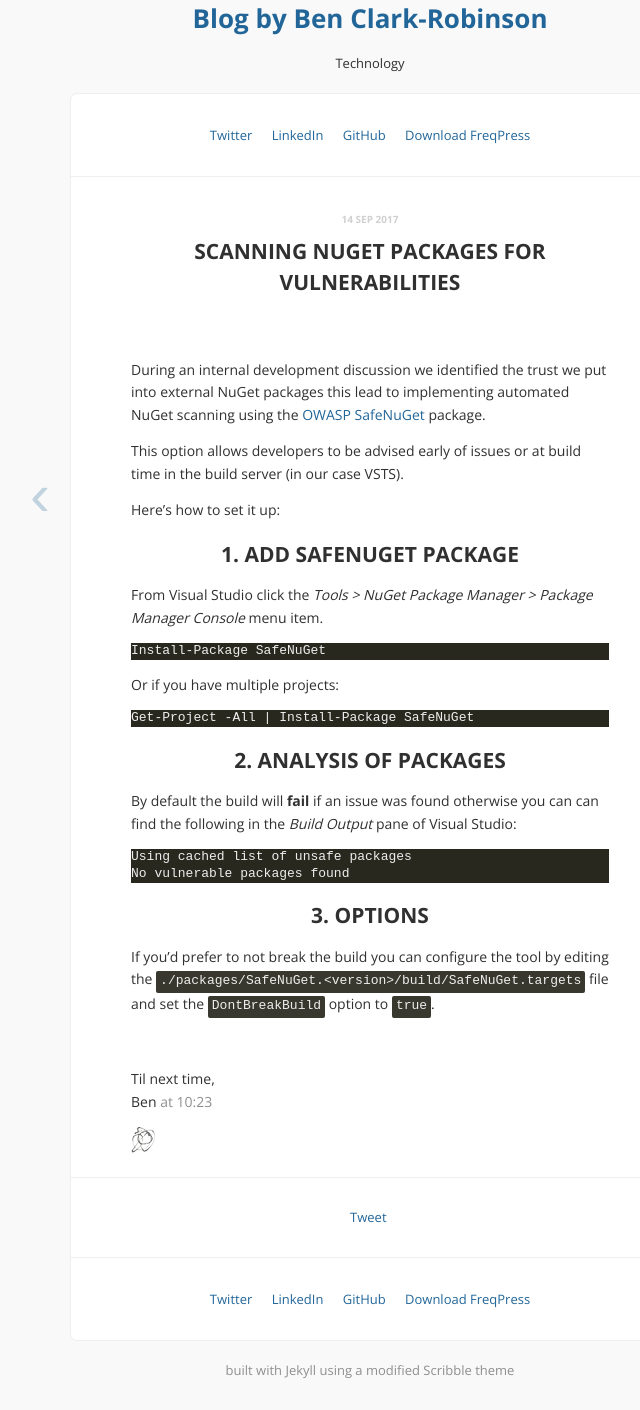
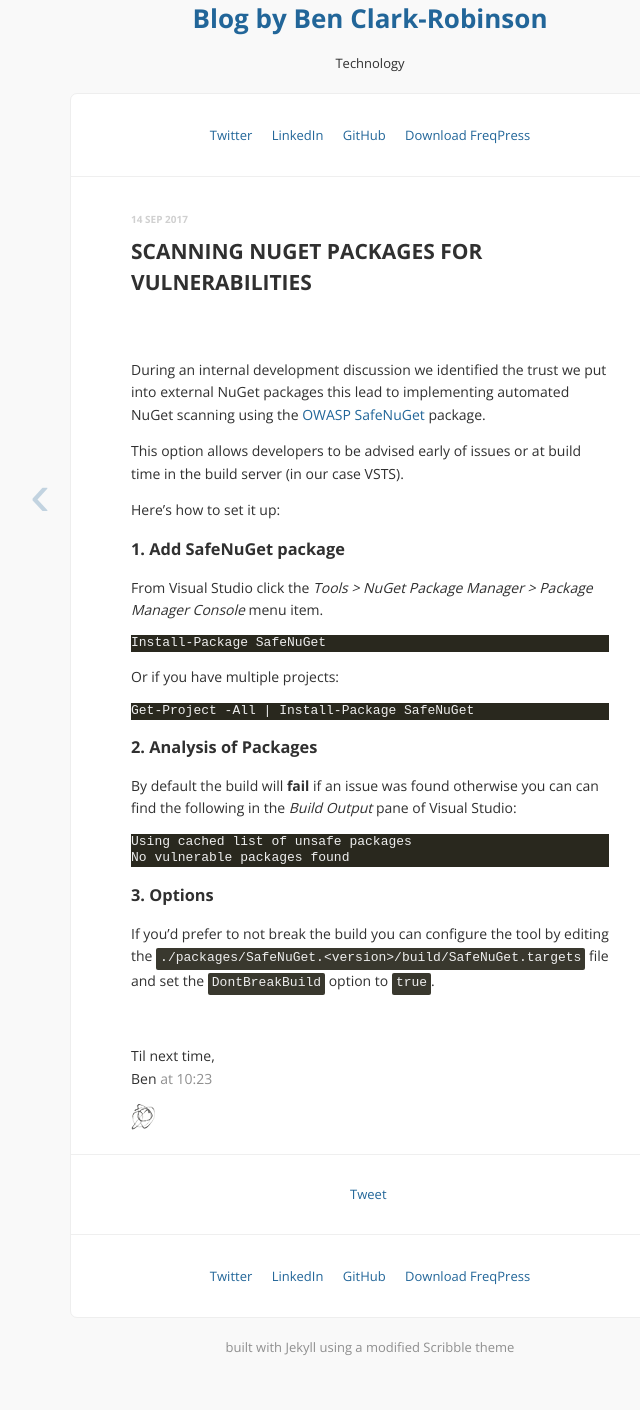
Before and after one commit to Mozketo/mozketo.github.io, a Jekyll site: the page built from _posts/2017-09-14-scanning-nuget-packages-for-vulnerabilities.md, in a window 1280 px wide. Shown: the whole page, without its empty margins (270-910 px from the left). Built offline with Jekyll 4.4.1, drawn with Linux system fonts in a browser that asks for light colours; comment, search, counter and statistics services are not loaded; after the commit the page ends 1386 px from its top, so only the background shows below that.

Commit message:
Removing many centre alignments

````diff
--- a/_posts/2017-09-14-scanning-nuget-packages-for-vulnerabilities.md
+++ b/_posts/2017-09-14-scanning-nuget-packages-for-vulnerabilities.md
@@ -13,7 +13,7 @@ This option allows developers to be advised early of issues or at build time in
 
 Here's how to set it up:
 
-## 1. Add SafeNuGet package
+### 1. Add SafeNuGet package
 
 From Visual Studio click the _Tools > NuGet Package Manager > Package Manager Console_ menu item.
 
@@ -27,7 +27,7 @@ Or if you have multiple projects:
 Get-Project -All | Install-Package SafeNuGet
 ```
 
-## 2. Analysis of Packages
+### 2. Analysis of Packages
 
 By default the build will __fail__ if an issue was found otherwise you can can find the following in the _Build Output_ pane of Visual Studio:
 
@@ -36,6 +36,6 @@ Using cached list of unsafe packages
 No vulnerable packages found
 ```
 
-## 3. Options
+### 3. Options
 
 If you'd prefer to not break the build you can configure the tool by editing the `./packages/SafeNuGet.<version>/build/SafeNuGet.targets` file and set the `DontBreakBuild` option to `true`.
--- a/index.html
+++ b/index.html
@@ -7,7 +7,7 @@ layout: index
   {% for post in paginator.posts %}
   <li>
     <!--<small class="datetime muted" data-time="{{ post.date }}">{{ post.date | date_to_string }} </small>-->
-    <h2 class="upcase">
+    <h2>
       <div class='date' data-time="{{ post.date }}">{{ post.date | date_to_string }}</div>
       <a href="{{ post.url }}">{{ post.title }}</a>
     </h2>
--- a/stylesheets/style.css
+++ b/stylesheets/style.css
@@ -18,7 +18,6 @@ body {
 
 h2 {
   text-transform: uppercase;
-  text-align: center;
   line-height: 1.5em;
   margin-bottom: 10px; }
   h2 .date {
@@ -260,7 +259,6 @@ section.post {
     padding: 0; }
   section.post h1 {
     text-transform: uppercase;
-    text-align: center;
     line-height: 1.5em;
     margin-bottom: 60px; }
     section.post h1 .date {
````
